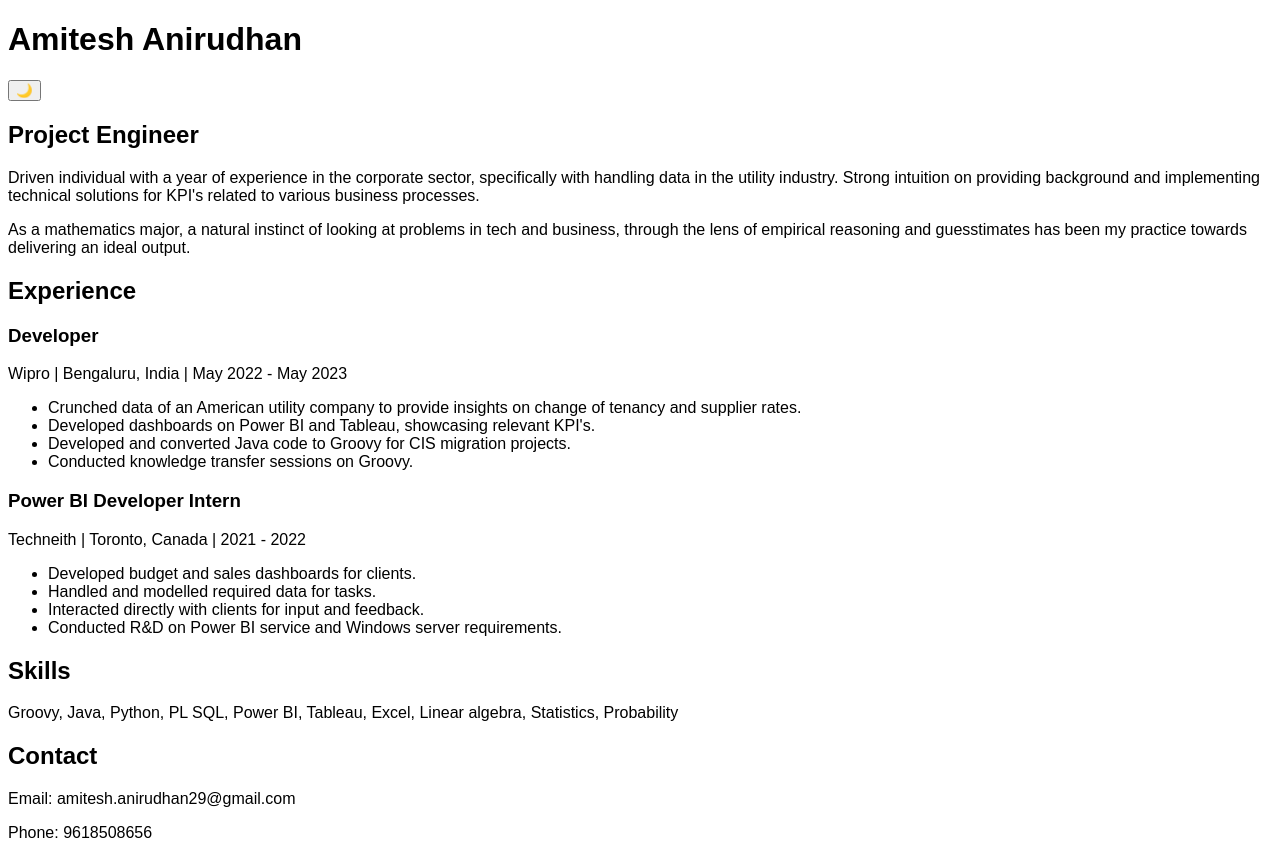
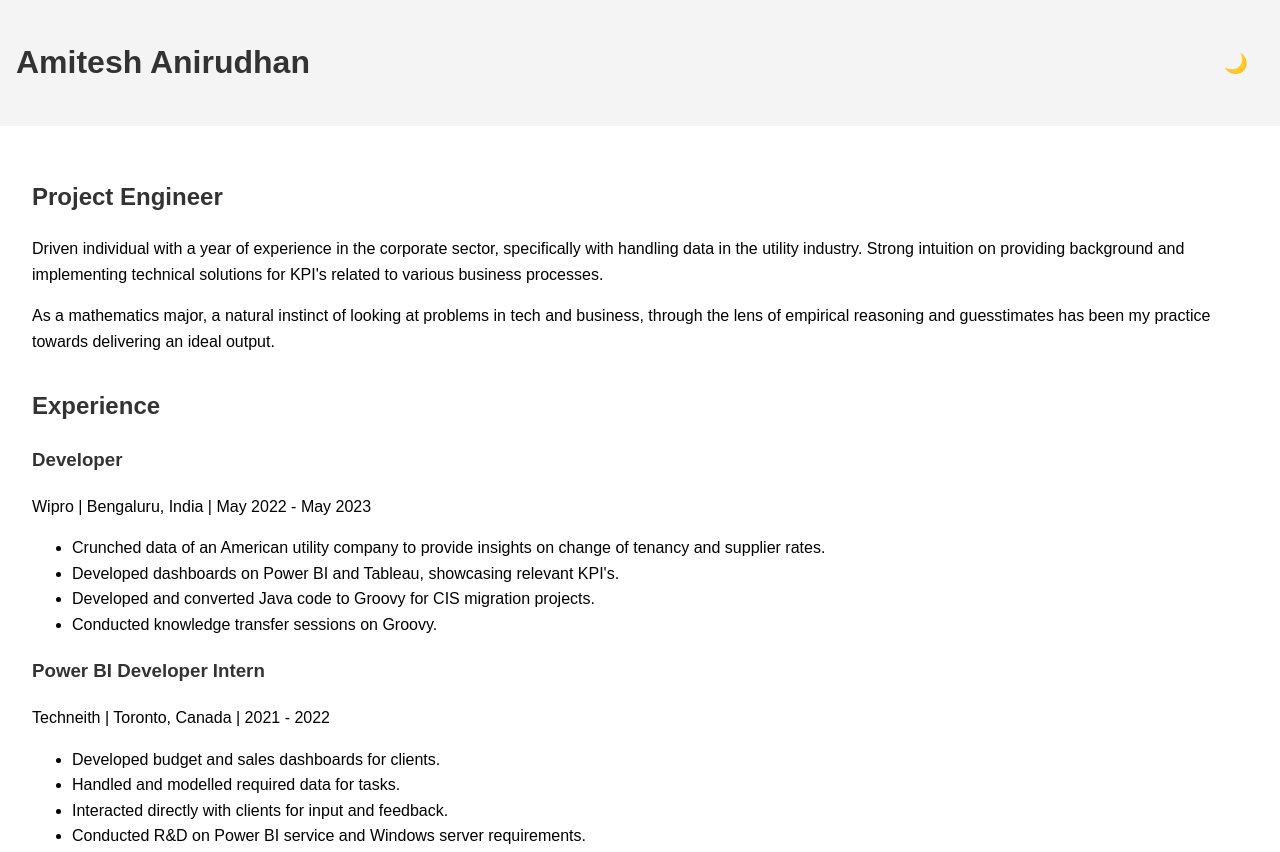
Before and after one commit to amitesh0109/amiteshanirudhan.github.io, a plain HTML site: page index.html in a window 1280 px wide. Shown: the top 852 px of the page. Drawn offline with nearby package versions, Linux system fonts and the light colour scheme.

Commit message:
Update styles.css

```diff
--- a/styles.css
+++ b/styles.css
@@ -1,6 +1,52 @@
-/* Custom styles and overrides */
 body {
-  font-family: 'Arial', sans-serif;
+    font-family: Arial, sans-serif;
+    line-height: 1.6;
+    margin: 0;
+    padding: 0;
+    transition: background-color 0.3s, color 0.3s;
 }
 
-/* Add any additional custom styles here */
+.dark-mode {
+    background-color: #333;
+    color: #fff;
+}
+
+header {
+    background-color: #f4f4f4;
+    padding: 1rem;
+    display: flex;
+    justify-content: space-between;
+    align-items: center;
+}
+
+.dark-mode header {
+    background-color: #222;
+}
+
+main {
+    padding: 2rem;
+}
+
+section {
+    margin-bottom: 2rem;
+}
+
+h1, h2, h3 {
+    color: #333;
+}
+
+.dark-mode h1, .dark-mode h2, .dark-mode h3 {
+    color: #fff;
+}
+
+button {
+    background-color: #f4f4f4;
+    border: none;
+    padding: 0.5rem 1rem;
+    cursor: pointer;
+    font-size: 1.2rem;
+}
+
+.dark-mode button {
+    background-color: #555;
+}
```
